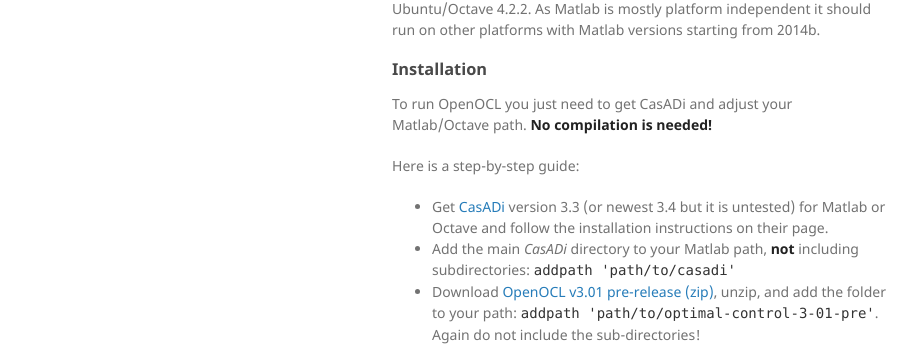
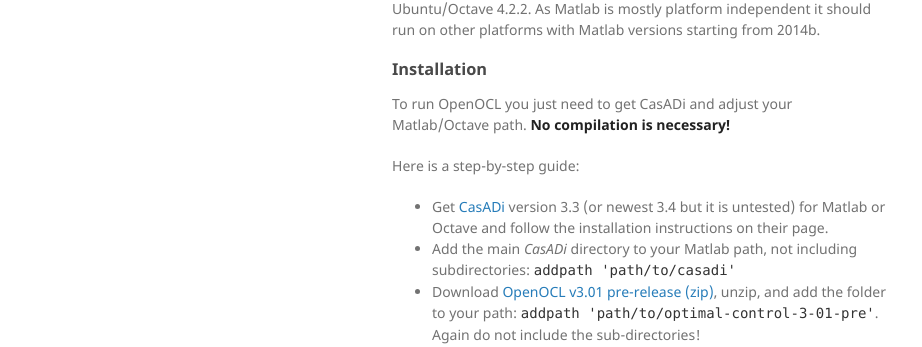
Before and after one commit to OpenOCL/openocl.github.io, a Jekyll site: the page built from get-started.md, in a window 1280 px wide and 996 px high. Shown: the part 394-741 px from the top of the window, without its empty margins (178-1100 px from the left). Built offline with Jekyll 4.4.1, drawn with Linux system fonts in a browser that asks for light colours; our own code applies the rules of GitHub Pages for plain Markdown files.

Commit message:
Update get-started.md

```diff
--- a/get-started.md
+++ b/get-started.md
@@ -12,12 +12,12 @@
 ### Installation
 
 To run OpenOCL you just need to get CasADi and adjust your Matlab/Octave path.
-**No compilation is needed!**
+**No compilation is necessary!**
 
 Here is a step-by-step guide:
 
 * Get [CasADi](http://casadi.org) version 3.3 (or newest 3.4 but it is untested) for Matlab or Octave and follow the installation instructions on their page.
-* Add the main *CasADi* directory to your Matlab path, **not** including subdirectories: `addpath 'path/to/casadi'`
+* Add the main *CasADi* directory to your Matlab path, not including subdirectories: `addpath 'path/to/casadi'`
 * Download [OpenOCL v3.01 pre-release (zip)](https://github.com/JonasKoenemann/optimal-control/archive/v3-01-pre.zip), unzip, and add the folder to your path: `addpath 'path/to/optimal-control-3-01-pre'`. Again do not include the sub-directories!
 * Run the StartupOCL.m script: `StartupOCL`
 * Run one of the examples, e.g.: `mainRaceCar`
```
